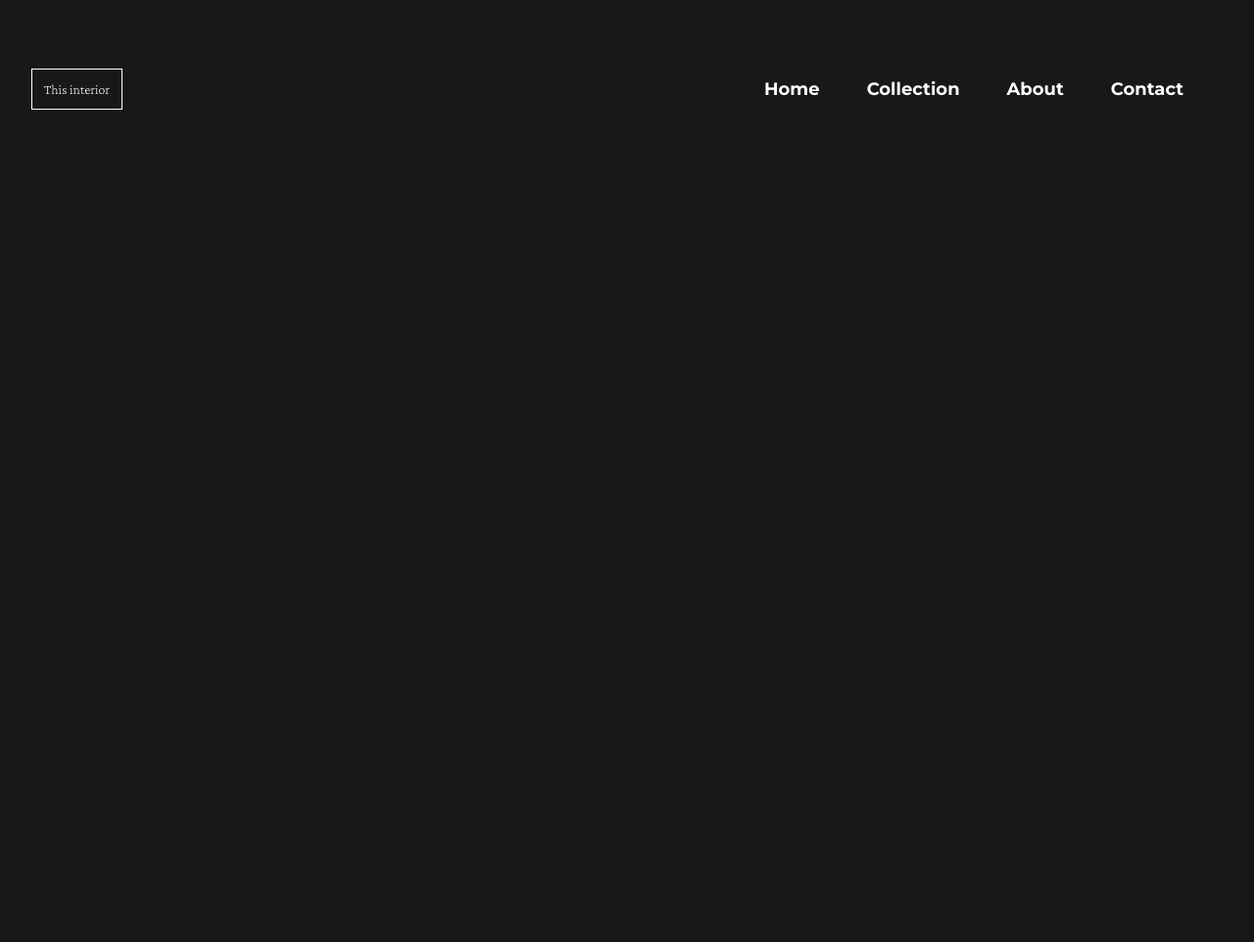
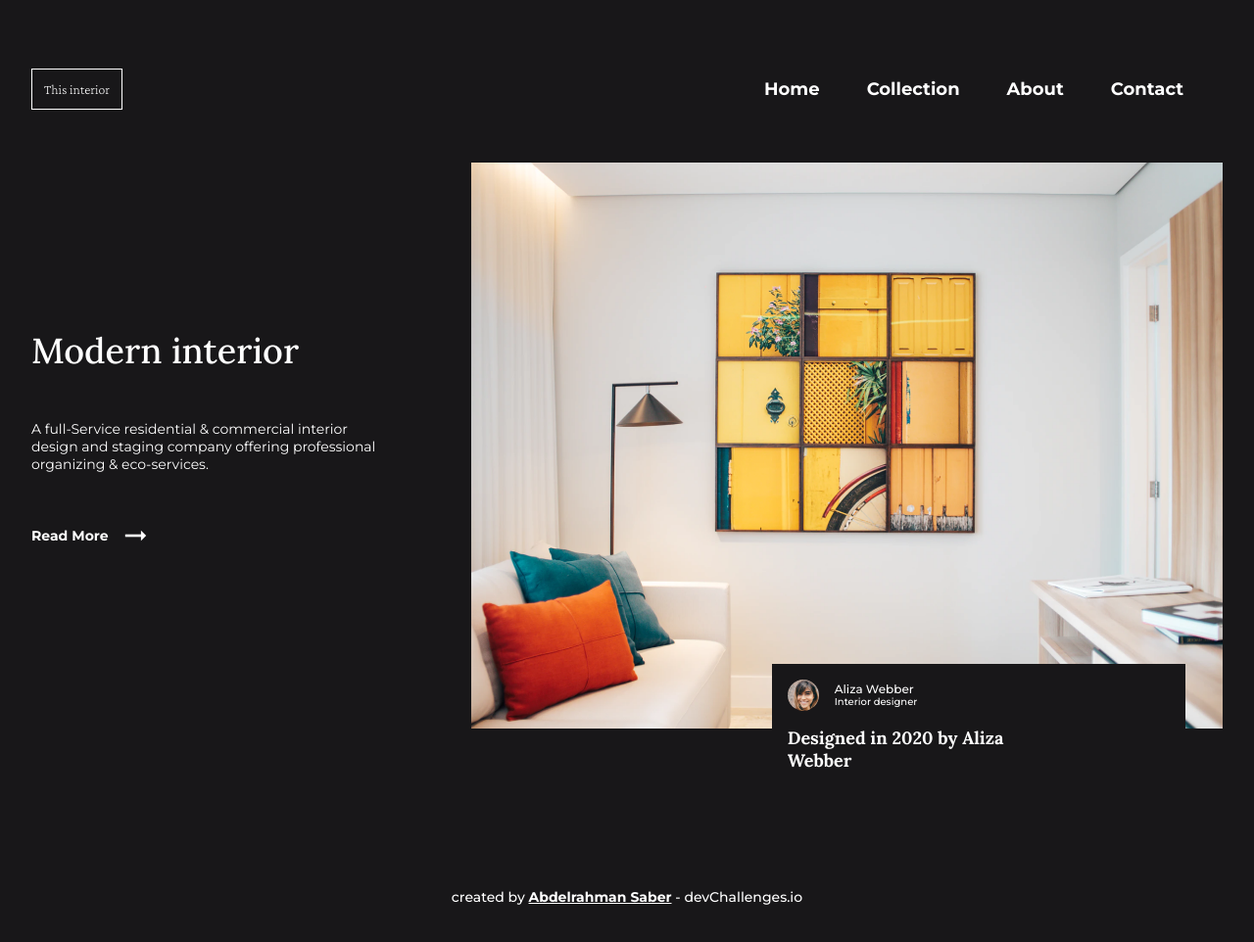
Before and after one commit to abdoemr11/dev-challenge-responive, a plain HTML site: page 3-interior-consultant/index.html in a window 1280 px wide. Shown: the whole page at 98% size. Before the commit the page ends 800 px from the top, so only its background shows below. Drawn offline with nearby package versions, Linux system fonts and the light colour scheme.

Commit message:
finished the design

```diff
--- a/3-interior-consultant/css/main.css
+++ b/3-interior-consultant/css/main.css
@@ -14,13 +14,14 @@
 
 body {
     background-color: #181719;
-    color: white
+    color: white;
+    padding: 2rem;
+
 }
 
 /* Start Header  */
 header {
     margin: 1rem auto;
-    padding: 2rem;
     display: flex;
     justify-content: space-between;
     align-items: center;
@@ -54,6 +55,8 @@ header nav {
     position: fixed;
     top: 0;
     left: 0;
+    z-index: 10;
+
 }
 
 @media(min-width: 768px) {
@@ -116,3 +119,157 @@ header nav ul a:hover {
 }
 
 /* End Header  */
+
+/* Start Portfolio */
+.portfolio {
+    display: flex;
+    flex-direction: column;
+    margin-bottom: 8rem;
+
+}
+
+@media(min-width: 767px) {
+    .portfolio {
+        flex-direction: row;
+        align-items: center;
+    }
+}
+
+/* Start Intro */
+.intro {
+    padding: 1rem 0;
+}
+
+@media(min-width: 767px) {
+    .intro {
+        display: flex;
+        flex-direction: column;
+        justify-content: space-between;
+        gap: 2rem
+    }
+}
+
+.intro h2 {
+    font-size: 2.25rem;
+    margin-bottom: 1rem;
+    font-weight: 500;
+    font-family: 'Lora'
+}
+
+.intro p {
+    font-family: 'Montserrat';
+    font-style: normal;
+    font-weight: 400;
+    font-size: 14px;
+    width: 80%;
+}
+
+.intro a {
+    font-family: 'Montserrat';
+    font-style: normal;
+    font-weight: 700;
+    font-size: 14px;
+    color: white;
+    text-decoration: none;
+    display: flex;
+    align-items: center;
+    padding: 1rem 0;
+
+}
+
+.intro .right-arrow {
+    margin-left: .75rem;
+    font-size: 2rem;
+}
+
+/* End Intro */
+
+/* Start gallery */
+.gallery {
+    padding: 1rem 0;
+    position: relative;
+}
+
+.gallery img:first-of-type {
+    max-width: 100%;
+}
+
+.gallery .card {
+    padding: 1rem;
+    background-color: #181719;
+    width: 85%;
+    height: 200px;
+    position: absolute;
+    top: 78%;
+    left: 10%;
+}
+
+@media(min-width: 767px) {
+    .gallery .card {
+        width: 55%;
+        left: auto;
+        top: 86%;
+
+        right: 5%;
+
+    }
+}
+
+.gallery .card .head {
+    display: flex;
+    align-items: center;
+}
+
+.gallery .card .head .person-info h3 {
+    font-family: 'Montserrat';
+    font-style: normal;
+    font-weight: 500;
+    font-size: 12px;
+}
+
+.gallery .card .head .person-info p {
+    font-family: 'Montserrat';
+    font-style: normal;
+    font-weight: 500;
+    font-size: 10px;
+    line-height: 12px;
+}
+
+.gallery .card img {
+    width: 2rem;
+    border-radius: 50%;
+    margin-right: 1rem;
+}
+
+.gallery .card>p {
+    font-family: 'Lora';
+    font-style: normal;
+    font-weight: 700;
+    font-size: 18px;
+    line-height: 23px;
+    margin-top: 1rem;
+    width: 70%;
+}
+
+/* End gallery */
+/* End Portfolio */
+
+/* Start Footer */
+footer {
+    padding: 1rem;
+    font-family: 'Montserrat';
+    font-style: normal;
+    font-weight: 500;
+    font-size: 14px;
+    line-height: 17px;
+    /* identical to box height */
+
+    text-align: center;
+}
+
+footer span {
+    font-weight: 700;
+    text-decoration: underline;
+}
+
+/* End Footer */
--- a/3-interior-consultant/index.html
+++ b/3-interior-consultant/index.html
@@ -16,6 +16,7 @@
 </head>
 
 <body>
+    <!-- start header -->
     <header>
         <div class="logo">
             <h1>This interior</h1>
@@ -34,6 +35,49 @@
 
         </nav>
     </header>
+    <!-- end header -->
+    <!-- start intro -->
+    <div class="portfolio">
+
+        <div class="intro">
+            <h2>Modern interior</h2>
+            <p>
+                A full-Service residential & commercial interior design and staging company offering professional
+                organizing
+                & eco-services.
+            </p>
+            <a href="#">
+                Read More
+                <span class="material-icons right-arrow">arrow_right_alt</span>
+            </a>
+
+
+        </div>
+        <!-- end intro -->
+        <!-- start gallery -->
+        <div class="gallery">
+            <img class="interior-img" src="images/photo1.png" alt="interior">
+            <div class="card">
+                <div class="head">
+                    <img src="images/photo2.png" alt="person">
+                    <div class="person-info">
+                        <h3>Aliza Webber</h3>
+                        <p>Interior designer</p>
+                    </div>
+                </div>
+                <p>
+                    Designed in 2020 by Aliza Webber
+                </p>
+            </div>
+
+        </div>
+        <!-- End gallery -->
+    </div>
+    <!-- Start Footer  -->
+    <footer>
+        <p>created by <span>Abdelrahman Saber</span> - devChallenges.io</p>
+    </footer>
+    <!-- End Footer  -->
     <script src="js/main.js"></script>
 </body>
 
```
Also changed, not shown: 3-interior-consultant/images/photo1.png (added), 3-interior-consultant/images/photo2.png (added), 1 other file.
